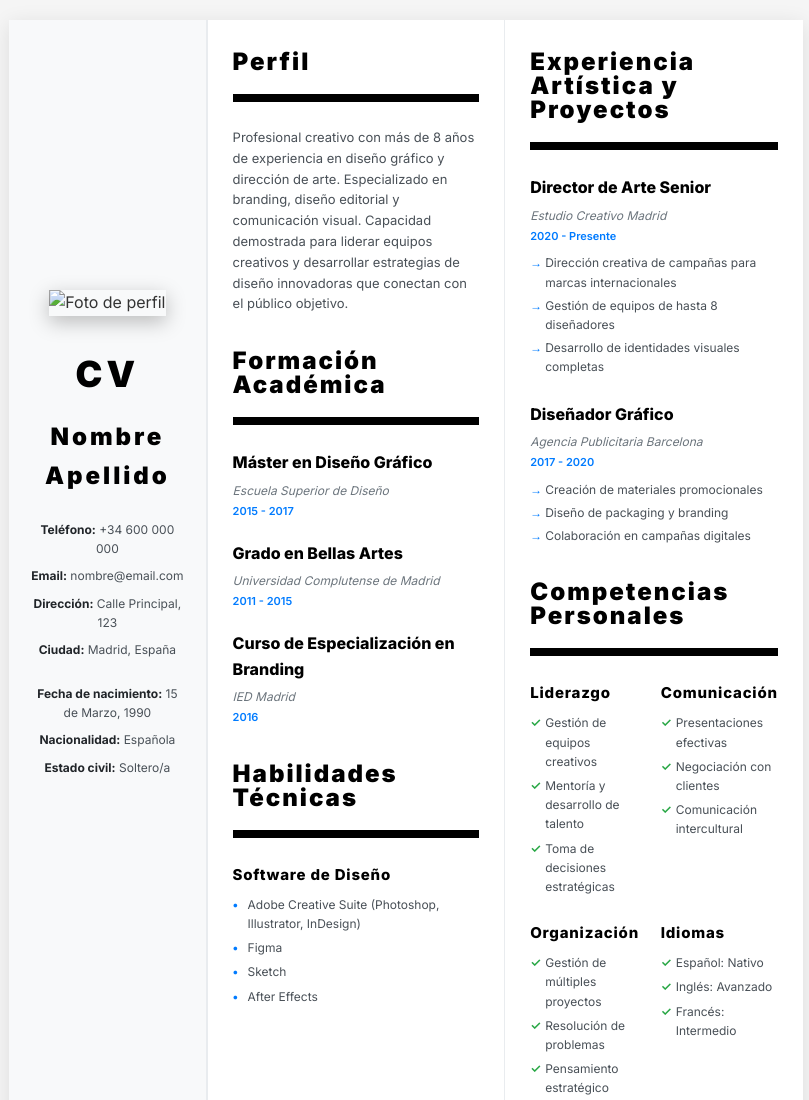
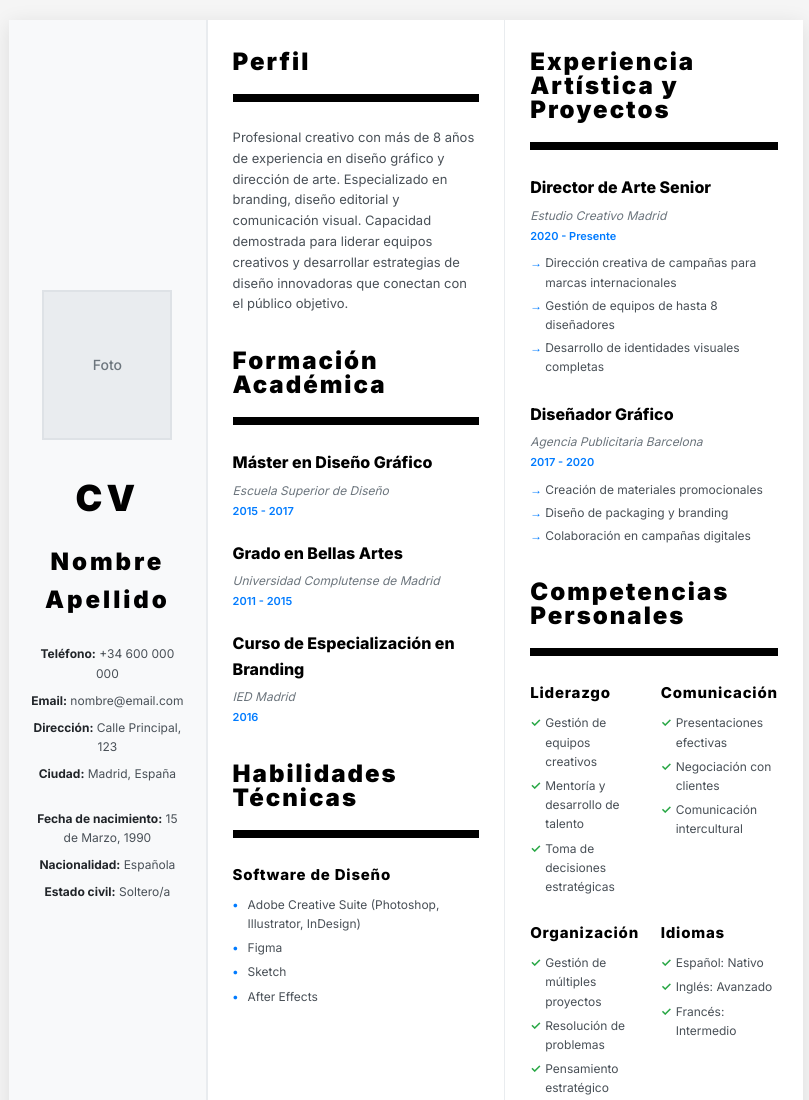
Before and after one commit to almamontii/CV-PROOF, a plain HTML site: page index.html in a window 1280 px wide. Shown: the top 1100 px of the page, without its empty margins (234-1043 px from the left). Drawn offline with Linux system fonts and the light colour scheme.

Commit message:
🖼️ Add placeholder for profile photo since no image file is present

```diff
--- a/index.html
+++ b/index.html
@@ -22,7 +22,9 @@
             <div class="spacer"></div>
 
             <div class="profile-photo">
-                <img src="foto.jpg" alt="Foto de perfil" class="profile-image">
+                <div class="profile-placeholder">
+                    <span>Foto</span>
+                </div>
             </div>
 
             <div class="personal-info">
--- a/styles.css
+++ b/styles.css
@@ -48,6 +48,20 @@ body {
     object-fit: cover;
     border: none;
     box-shadow: 0 6px 20px rgba(0, 0, 0, 0.25);
+}
+
+.profile-placeholder {
+    width: 130px;
+    height: 150px;
+    background: #e9ecef;
+    display: flex;
+    align-items: center;
+    justify-content: center;
+    margin: 0 auto;
+    border: 2px solid #dee2e6;
+    color: #6c757d;
+    font-weight: 500;
+    font-size: 14px;
 }
 
 /* Información personal */
```
